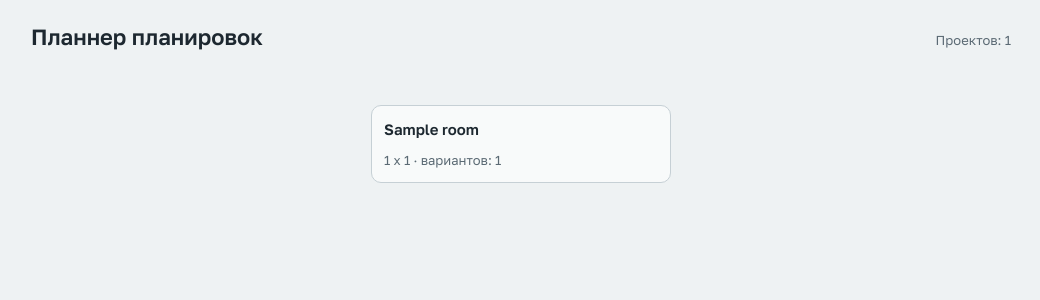
After one commit to gnomazhestvo/home_planner, a Django app: page / in a window 1280 px wide. The commit adds this page. Shown: the top 300 px of the page, without its empty margins (119-1159 px from the left). Run offline with Django 5.2, Linux system fonts and the light colour scheme; tables that the repository leaves empty hold one stand-in row (values such as "Sample post").

Commit message:
add rooms, add cross-links, update templates

```diff
--- a/home_planner/home_planner/settings.py
+++ b/home_planner/home_planner/settings.py
@@ -95,7 +95,7 @@ AUTH_PASSWORD_VALIDATORS = [
 
 LANGUAGE_CODE = 'ru-RU'
 
-TIME_ZONE = 'UTC'
+TIME_ZONE = 'Asia/Yekaterinburg'
 
 USE_I18N = True
 
--- a/home_planner/rooms/urls.py
+++ b/home_planner/rooms/urls.py
@@ -5,6 +5,7 @@ from . import views
 app_name = 'rooms'
 
 urlpatterns = [
+    path('', views.room_list, name='room_list'),
     path('rooms/<int:room_id>/', views.layout_list, name='layout_list'),
     path('rooms/<int:room_id>/layouts/', views.layout_create, name='layout_create'),
     path('layouts/<int:layout_id>/', views.layout_editor, name='layout_editor'),
--- a/home_planner/rooms/views.py
+++ b/home_planner/rooms/views.py
@@ -1,7 +1,7 @@
 import json
 
 from django.core.exceptions import ValidationError
-from django.db import transaction
+from django.db import transaction, models
 from django.http import JsonResponse
 from django.shortcuts import get_object_or_404, render
 from django.views.decorators.http import require_http_methods
@@ -120,3 +120,12 @@ def layout_list(request, room_id):
         'layouts': layouts,
     }
     return render(request, template_name, context)
+
+
+def room_list(request):
+    template_name = 'rooms/room_list.html'
+    rooms = Room.objects.annotate(layouts_count=models.Count('layouts'))
+    context = {
+        'rooms': rooms,
+    }
+    return render(request, template_name, context)
--- /dev/null
+++ b/home_planner/static/rooms/css/list.css
@@ -0,0 +1,138 @@
+/* ===== Цвета и шрифты ===== */
+:root {
+  --paper: #eef2f3;    /* фон страницы */
+  --sheet: #f8fafa;    /* фон карточек */
+  --ink: #1d2830;      /* основной текст и стены */
+  --muted: #5b6a74;    /* второстепенный текст */
+  --line: #c6d0d5;     /* рамки */
+  --accent: #2a68ad;   /* ссылки и наведение */
+  --floor: #ffffff;    /* пол на миниатюре */
+
+  /* мебель — те же цвета, что в редакторе */
+  --bed: #d9d3ec;
+  --desk: #ecd9b4;
+  --store: #cfe5df;
+  --chair: #e4e7ea;
+  --tv: #26323a;
+}
+
+header {
+    display: flex;
+    flex-wrap: wrap;
+    align-items: baseline;
+    justify-content: space-between;
+    gap: 8px 16px;
+    margin-bottom: 24px;
+}
+
+body {
+  margin: 0;
+  background: var(--paper);
+  color: var(--ink);
+  font: 15px/1.5 "Golos Text", system-ui, -apple-system, "Segoe UI", sans-serif;
+}
+
+.wrap {
+  max-width: 980px;
+  margin: 0 auto;
+  padding: 20px 16px 32px;
+}
+
+h1 {
+  margin: 0;
+  font-size: 22px;
+  font-weight: 600;
+}
+
+.room-size {
+  margin: 0;
+  color: var(--muted);
+  font-size: 13px;
+}
+
+/* ===== Сетка карточек ===== */
+.layouts {
+  list-style: none;
+  margin: 0;
+  padding: 0;
+  display: flex;
+  flex-wrap: wrap;
+  justify-content: center;
+  gap: 16px;
+}
+
+.layouts > li {
+    flex: 0 1 300px;
+}
+
+.layout-card {
+  height: 100%;
+  box-sizing: border-box;
+  display: flex;
+  flex-direction: column;
+  gap: 10px;
+  padding: 12px;
+  background: var(--sheet);
+  border: 1px solid var(--line);
+  border-radius: 10px;
+  color: inherit;
+  text-decoration: none;
+}
+
+.layout-card:hover,
+.layout-card:focus-visible {
+  border-color: var(--accent);
+  outline: none;
+}
+
+.layout-title {
+  font-weight: 600;
+}
+
+.layout-card:hover .layout-title {
+  color: var(--accent);
+}
+
+.layout-meta {
+  color: var(--muted);
+  font-size: 13px;
+}
+
+.empty {
+  color: var(--muted);
+}
+
+/* ===== Миниатюра (SVG) =====
+   Внутри SVG координаты — сантиметры комнаты (viewBox),
+   поэтому stroke-width тоже в сантиметрах. */
+.thumb {
+  display: block;
+  width: 100%;
+  height: auto;
+  overflow: visible;   /* обводка стен рисуется по краю и наполовину выходит за viewBox */
+}
+
+/* пол — первым слоем, стены — последним, поверх мебели */
+.thumb-room {
+  fill: var(--floor);
+}
+
+.thumb-walls {
+  fill: none;
+  stroke: var(--ink);
+  stroke-width: 4;
+}
+
+.thumb-item {
+  stroke: var(--ink);
+  stroke-width: 1;
+  stroke-opacity: 0.4;
+}
+
+.thumb-bed   { fill: var(--bed); }
+.thumb-desk  { fill: var(--desk); }
+.thumb-shelf,
+.thumb-stand { fill: var(--store); }
+.thumb-chair,
+.thumb-other { fill: var(--chair); }
+.thumb-tv    { fill: var(--tv); }
--- /dev/null
+++ b/home_planner/templates/base.html
@@ -0,0 +1,19 @@
+{% load static %}
+
+<!DOCTYPE html>
+<html lang="ru">
+  <head>
+    <meta charset="utf-8">
+    <meta name="viewport" content="width=device-width, initial-scale=1">
+    <title>
+      {% block title %}{% endblock %}
+    </title>
+    <link rel="preconnect" href="https://fonts.googleapis.com">
+    <link rel="stylesheet" href="https://fonts.googleapis.com/css2?family=Golos+Text:wght@400;500;600&family=JetBrains+Mono:wght@400;500&display=swap">
+    {% block styles %}{% endblock %}
+  </head>
+  <body>
+    {% block content %}{% endblock %}
+    {% block scripts %}{% endblock %}
+  </body>
+</html>
--- /dev/null
+++ b/home_planner/templates/rooms/room_list.html
@@ -0,0 +1,32 @@
+{% extends 'base.html' %}
+{% load static %}
+
+{% block title %}
+  Планнер
+{% endblock %}
+
+{% block styles %}
+  <link rel="stylesheet" href="{% static 'rooms/css/list.css' %}">
+{% endblock %}
+
+
+{% block content %}
+  <header class="wrap">
+    <h1>Планнер планировок</h1>
+    <p class="room-size">Проектов: {{ rooms|length }}</p>
+  </header>
+  <div class="wrap">
+    <ul class="layouts">
+      {% for room in rooms %}
+      <li>
+        <a class="layout-card" href="{% url 'rooms:layout_list' room.id %}">
+          <span class="layout-title">{{ room.title }}</span>
+          <span class="layout-meta">{{ room.x_dimension }} x {{ room.y_dimension }} · вариантов: {{ room.layouts_count }}</span>
+        </a>
+      </li>
+      {% empty %}
+        <li class="empty">Пока нет ни одного проекта. Создать</li>
+      {% endfor %}
+    </ul>
+  </div>
+{% endblock %}
--- a/room.json
+++ /dev/null
@@ -1 +0,0 @@
-{"room": {"title": "\u041a\u043e\u043c\u043d\u0430\u0442\u0430", "w": 490, "h": 290}, "items": [{"id": 29, "kind": "bed", "name": "\u041a\u0440\u043e\u0432\u0430\u0442\u044c", "x": 105, "y": 75, "w": 181, "h": 215, "wall": false}, {"id": 30, "kind": "stand", "name": "\u0422\u0443\u043c\u0431\u0430", "x": 0, "y": 245, "w": 45, "h": 45, "wall": false}, {"id": 31, "kind": "shelf", "name": "\u0421\u0442\u0435\u043b\u043b\u0430\u0436", "x": 225, "y": 0, "w": 100, "h": 35, "wall": false}, {"id": 32, "kind": "desk", "name": "\u0421\u0442\u043e\u043b", "x": 0, "y": 20, "w": 50, "h": 200, "wall": false}, {"id": 33, "kind": "chair", "name": "\u0421\u0442\u0443\u043b", "x": 55, "y": 45, "w": 45, "h": 45, "wall": false}, {"id": 34, "kind": "chair", "name": "\u0421\u0442\u0443\u043b", "x": 55, "y": 150, "w": 45, "h": 45, "wall": false}, {"id": 35, "kind": "tv", "name": "\u0422\u0435\u043b\u0435\u0432\u0438\u0437\u043e\u0440", "x": 125, "y": 0, "w": 97, "h": 6, "wall": true}]}
```
Also changed, not shown: home_planner/templates/rooms/includes/layout_mini.html (added, +7 -0 lines), home_planner/templates/rooms/layout_editor.html (+17 -14 lines), home_planner/templates/rooms/layout_list.html (+30 -17 lines).
